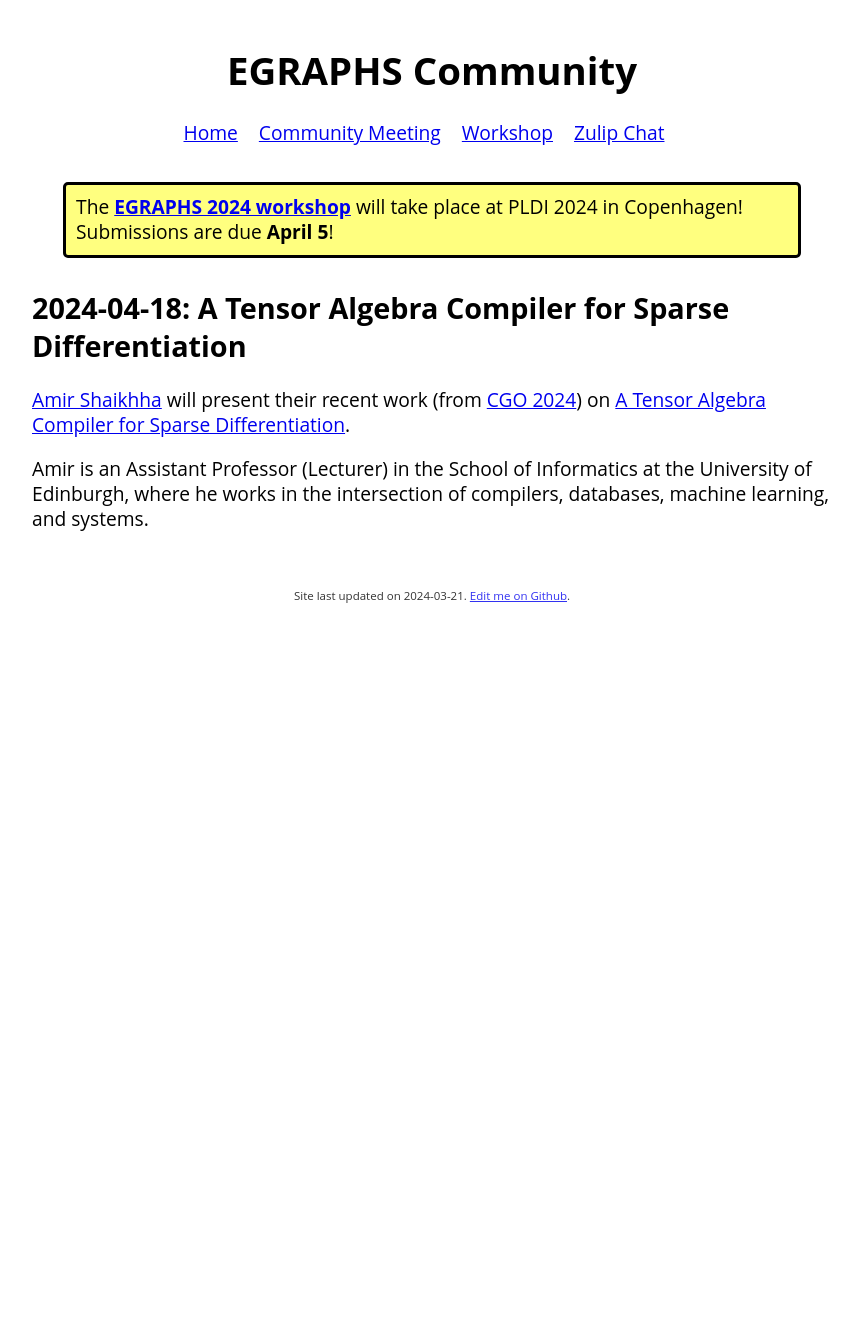
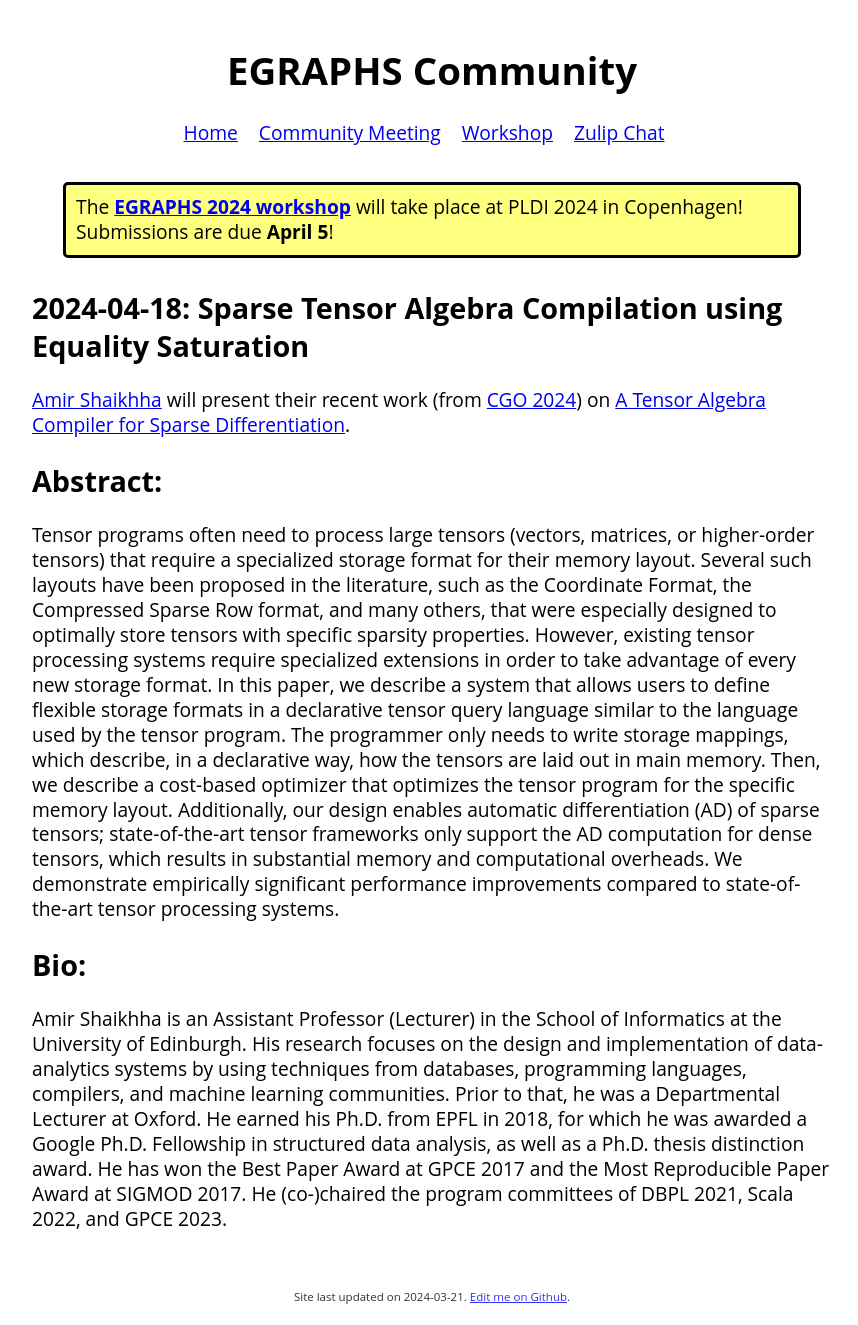
Before and after one commit to egraphs-community/egraphs-community.github.io, a Jekyll site: the page built from meeting/_posts/2024-04-18-sparse-tensor-diff.md, in a window 1280 px wide. Shown: the whole page, without its empty margins (208-1066 px from the left). Built offline with Jekyll 4.4.1, drawn with Linux system fonts in a browser that asks for light colours; before the commit the page ends 900 px from its top, so only the background shows below that.

Commit message:
Update 2024-04-18-sparse-tensor-diff.md

```diff
--- a/meeting/_posts/2024-04-18-sparse-tensor-diff.md
+++ b/meeting/_posts/2024-04-18-sparse-tensor-diff.md
@@ -1,6 +1,6 @@
 ---
 layout: meeting
-title: A Tensor Algebra Compiler for Sparse Differentiation
+title: Sparse Tensor Algebra Compilation using Equality Saturation
 speaker: Amir Shaikhha
 ---
 
@@ -8,7 +8,8 @@ speaker: Amir Shaikhha
  will present their recent work (from [CGO 2024](https://conf.researchr.org/info/cgo-2024/accepted-papers))
  on [A Tensor Algebra Compiler for Sparse Differentiation](https://arxiv.org/pdf/2303.07030.pdf).
 
-Amir is an Assistant Professor (Lecturer)
- in the School of Informatics at the University of Edinburgh,
- where he works in the intersection of
- compilers, databases, machine learning, and systems.
+## Abstract:
+Tensor programs often need to process large tensors (vectors, matrices, or higher-order tensors) that require a specialized storage format for their memory layout. Several such layouts have been proposed in the literature, such as the Coordinate Format, the Compressed Sparse Row format, and many others, that were especially designed to optimally store tensors with specific sparsity properties. However, existing tensor processing systems require specialized extensions in order to take advantage of every new storage format. In this paper, we describe a system that allows users to define flexible storage formats in a declarative tensor query language similar to the language used by the tensor program. The programmer only needs to write storage mappings, which describe, in a declarative way, how the tensors are laid out in main memory. Then, we describe a cost-based optimizer that optimizes the tensor program for the specific memory layout. Additionally, our design enables automatic differentiation (AD) of sparse tensors; state-of-the-art tensor frameworks only support the AD computation for dense tensors, which results in substantial memory and computational overheads. We demonstrate empirically significant performance improvements compared to state-of-the-art tensor processing systems.
+
+## Bio:
+Amir Shaikhha is an Assistant Professor (Lecturer) in the School of Informatics at the University of Edinburgh. His research focuses on the design and implementation of data-analytics systems by using techniques from databases, programming languages, compilers, and machine learning communities. Prior to that, he was a Departmental Lecturer at Oxford. He earned his Ph.D. from EPFL in 2018, for which he was awarded a Google Ph.D. Fellowship in structured data analysis, as well as a Ph.D. thesis distinction award. He has won the Best Paper Award at GPCE 2017 and the Most Reproducible Paper Award at SIGMOD 2017. He (co-)chaired the program committees of DBPL 2021, Scala 2022, and GPCE 2023.
```
